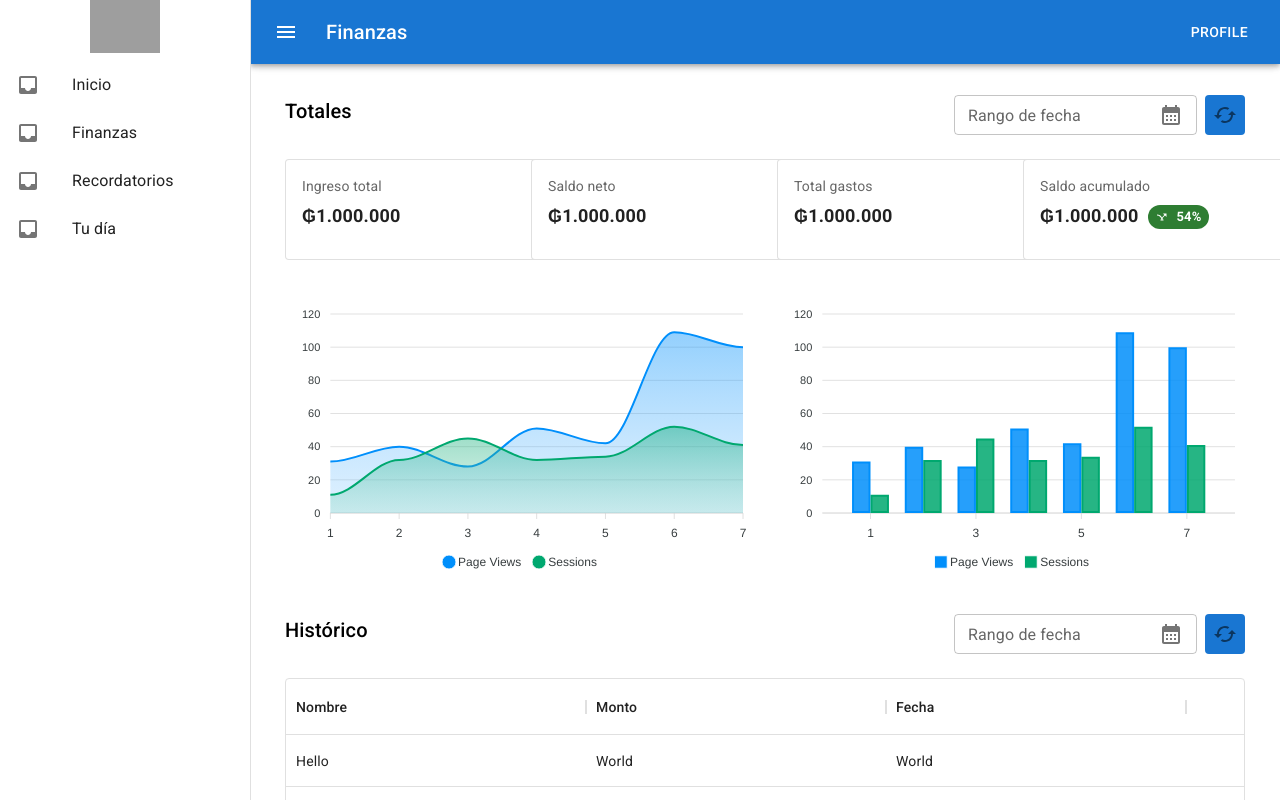
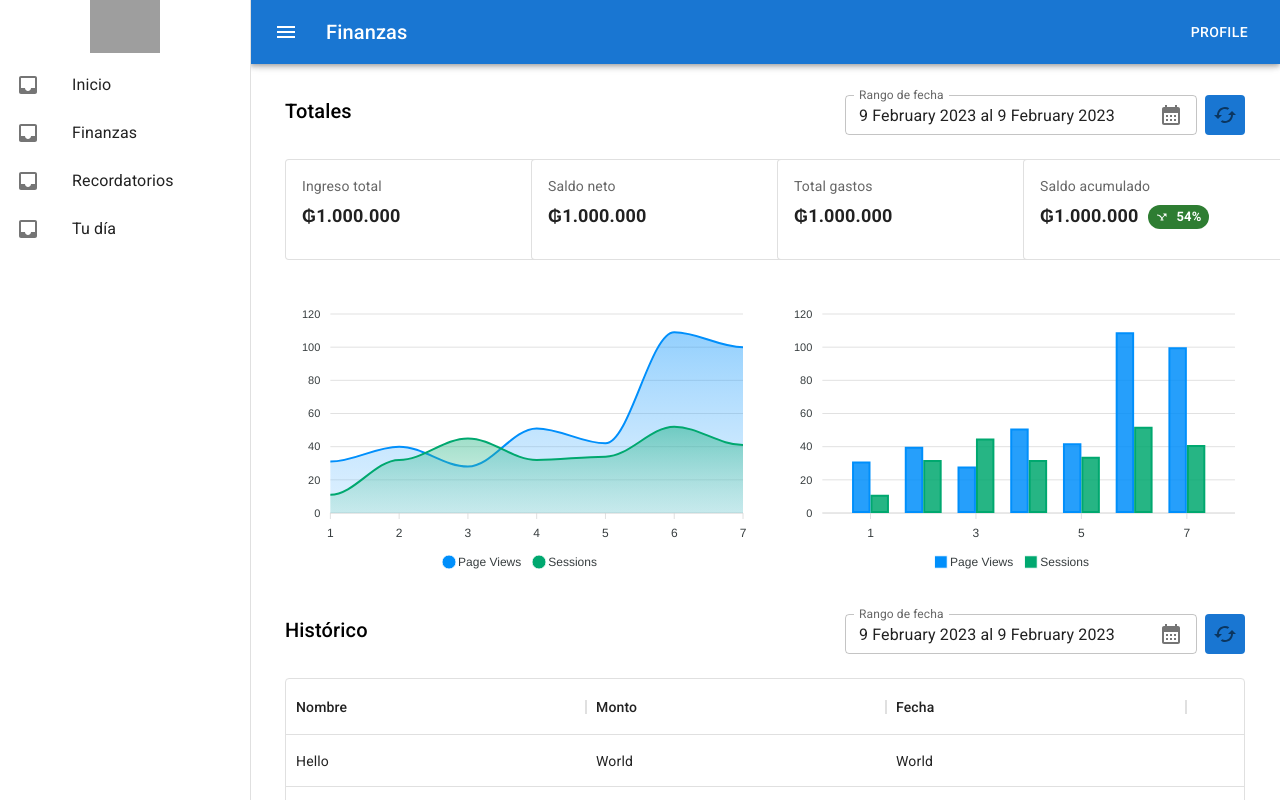
Before and after one commit to EchinFer/MoochFinanzas, a React (Create React App) app: page /finances/statistics in a window 1280 px wide. Shown: the top 800 px of the page. Built offline with nearby package versions, Linux system fonts and the light colour scheme; grey boxes are pictures that could not be loaded.

Commit message:
Sincronizando

```diff
--- a/package.json
+++ b/package.json
@@ -16,6 +16,7 @@
     "@testing-library/user-event": "^13.5.0",
     "formik": "^2.2.9",
     "moment": "^2.29.4",
+    "prop-types": "^15.8.1",
     "react": "^18.2.0",
     "react-apexcharts": "^1.4.0",
     "react-dom": "^18.2.0",
--- a/src/components/UI/CustomRangeDatePicker.jsx
+++ b/src/components/UI/CustomRangeDatePicker.jsx
@@ -11,6 +11,7 @@ import { forwardRef } from 'react';
 import CalendarMonthIcon from '@mui/icons-material/CalendarMonth';
 import CachedIcon from '@mui/icons-material/Cached';
 import { rangesDatepicker } from '../../constants';
+import { checkPropTypes } from 'prop-types';
 
 const CustomIconButton = styled(IconButton)(({ theme }) => ({
     borderRadius: 4,
@@ -18,6 +19,9 @@ const CustomIconButton = styled(IconButton)(({ theme }) => ({
     ':hover': {
         backgroundColor: theme.palette.primary.light
     }
+}));
+const CustomDivider = styled(Divider)(({ theme }) => ({
+    margin: 0,
 }));
 
 const RangeListItem = ({ name }) => (
@@ -61,10 +65,11 @@ const RangeDatepicker = forwardRef(({ startValue, endValue, onChangeStart, onCha
     </Stack>
 ));
 
-export const CustomRangeDatePicker = ({ label, dependField = { dpnFieldName: '', cFieldName: '', validation: (cv, dv, act) => { } }, ...props }) => {
+export const CustomRangeDatePicker = ({ onChange, initialValue }) => {
 
-    const [dpStartValue, setDpStartValue] = useState(moment('13/02/2023', dateFormat.simple))
-    const [dpEndValue, setDpEndValue] = useState(moment('13/02/2023', dateFormat.simple))
+    const [dateValue, setDateValue] = useState('');
+    const [dpStartValue, setDpStartValue] = useState(initialValue ? initialValue.startDate : moment(new Date(), dateFormat.simple));
+    const [dpEndValue, setDpEndValue] = useState(initialValue ? initialValue.endDate : moment(new Date(), dateFormat.simple));
     const [open, setOpen] = useState(false);
     const anchorRef = useRef(null);
 
@@ -72,12 +77,42 @@ export const CustomRangeDatePicker = ({ label, dependField = { dpnFieldName: '',
         setOpen((prevOpen) => !prevOpen);
     };
 
-    const handleClose = (event) => {
+    useEffect(() => {
+        setDateValue(`${dpStartValue.format(dateFormat.humanDate)} al ${dpEndValue.format(dateFormat.humanDate)}`);
+    }, [dpStartValue, dpEndValue])
+
+    const onClickApply = () => {
+        // if (anchorRef.current && anchorRef.current.contains(event.target)) {
+        //     return;
+        // }
+
+        setOpen(false);
+
+        applyDateValue();
+    }
+
+    const applyDateValue = () => {
+        onChange({
+            startDate: dpStartValue,
+            endDate: dpEndValue
+        });
+    }
+
+    const handleChangeStartDate = (newValue) => {
+        setDpStartValue(newValue);
+    }
+
+    const handleChangeEndDate = (newValue) => {
+        setDpEndValue(newValue);
+    }
+    const handleClickAway = (event) => {
         if (anchorRef.current && anchorRef.current.contains(event.target)) {
             return;
         }
 
         setOpen(false);
+
+        applyDateValue();
     };
 
     function handleListKeyDown(event) {
@@ -101,14 +136,16 @@ export const CustomRangeDatePicker = ({ label, dependField = { dpnFieldName: '',
 
     return (
         <>
-            <Stack direction='row' spacing={1}>
+            <Stack direction='row' spacing={1} sx={{ width: 400 }}>
 
                 <TextField
+                    fullWidth
                     size='small'
                     label='Rango de fecha'
                     ref={anchorRef}
                     id="composition-button"
                     onClick={handleToggle}
+                    value={dateValue}
                     InputProps={{
                         readOnly: true,
                         endAdornment: <InputAdornment position='end'><CalendarMonthIcon /></InputAdornment>,
@@ -142,12 +179,19 @@ export const CustomRangeDatePicker = ({ label, dependField = { dpnFieldName: '',
                         {...TransitionProps}
                         style={{
                             transformOrigin:
-                                placement === 'bottom-start' ? 'left top' : 'left bottom',
+                                placement === 'bottom-start' ? 'right top' : 'left bottom',
                         }}
                     >
                         <Paper elevation={3} sx={{ display: 'flex' }}>
-                            <ClickAwayListener onClickAway={handleClose}>
-                                <RangeDatepicker startValue={dpStartValue} endValue={dpEndValue} onChangeStart={setDpStartValue} onChangeEnd={setDpEndValue} />
+                            <ClickAwayListener onClickAway={handleClickAway}>
+                                <Stack alignItems='flex-end' >
+                                    <RangeDatepicker startValue={dpStartValue} endValue={dpEndValue} onChangeStart={handleChangeStartDate} onChangeEnd={handleChangeEndDate} />
+                                    <CustomDivider sx={{ width: '100%', margin: 0 }} />
+                                    <Stack direction='row' sx={{ padding: 1 }} spacing={1}>
+                                        <Button variant='outlined' color='error' size='small' onClick={handleToggle}>Cancelar</Button>
+                                        <Button variant='outlined' size='small' onClick={onClickApply}>Aplicar</Button>
+                                    </Stack>
+                                </Stack>
                             </ClickAwayListener>
                         </Paper>
                     </Grow>
--- a/src/config.js
+++ b/src/config.js
@@ -8,5 +8,6 @@ export const currency = {
     decimalSeparator: ','
 };
 export const dateFormat = {
-    simple: 'DD/MM/YYYY'
+    simple: 'DD/MM/YYYY',
+    humanDate: 'D MMMM YYYY'
 };
--- a/src/finances/pages/Statistics.jsx
+++ b/src/finances/pages/Statistics.jsx
@@ -21,18 +21,19 @@ export const Statistics = () => {
   const today = new Date()
   const tomorrow = new Date(today)
   tomorrow.setDate(tomorrow.getDate() + 1)
-  const [selectionRange, setSelectionRange] = useState({
-    startDate: today,
-    endDate: tomorrow,
-  });
 
-  const handleSelect = (ranges) => {
-    console.log(ranges);
-    setSelectionRange({
-      startDate: ranges.startDate,
-      endDate: ranges.endDate,
+  const [rangeValue, setRangeValue] = useState({ startDate: today, endDate: today })
+
+  const handleOnChangeRangeDate = ({ startDate, endDate }) => {
+
+    setRangeValue({
+      startDate,
+      endDate
     });
-  };
+
+  }
+
+  console.log(rangeValue);
 
   return (
     <>
@@ -45,7 +46,7 @@ export const Statistics = () => {
         <Grid xs={12}>
           <Stack direction='row' justifyContent='space-between'>
             <MainTitle>Totales</MainTitle>
-            <CustomRangeDatePicker value={selectionRange} handleSelect={handleSelect} />
+            <CustomRangeDatePicker onChange={handleOnChangeRangeDate} />
           </Stack>
         </Grid>
 
@@ -72,7 +73,7 @@ export const Statistics = () => {
         <Grid xs={12}>
           <Stack direction='row' justifyContent='space-between'>
             <MainTitle>Histórico</MainTitle>
-            <CustomRangeDatePicker value={selectionRange} handleSelect={handleSelect} />
+            <CustomRangeDatePicker onChange={handleOnChangeRangeDate} />
           </Stack>
         </Grid>
         <Grid xs={12}>
```
Also changed, not shown: 1 other file (tests, documents, lock files or other folders).
